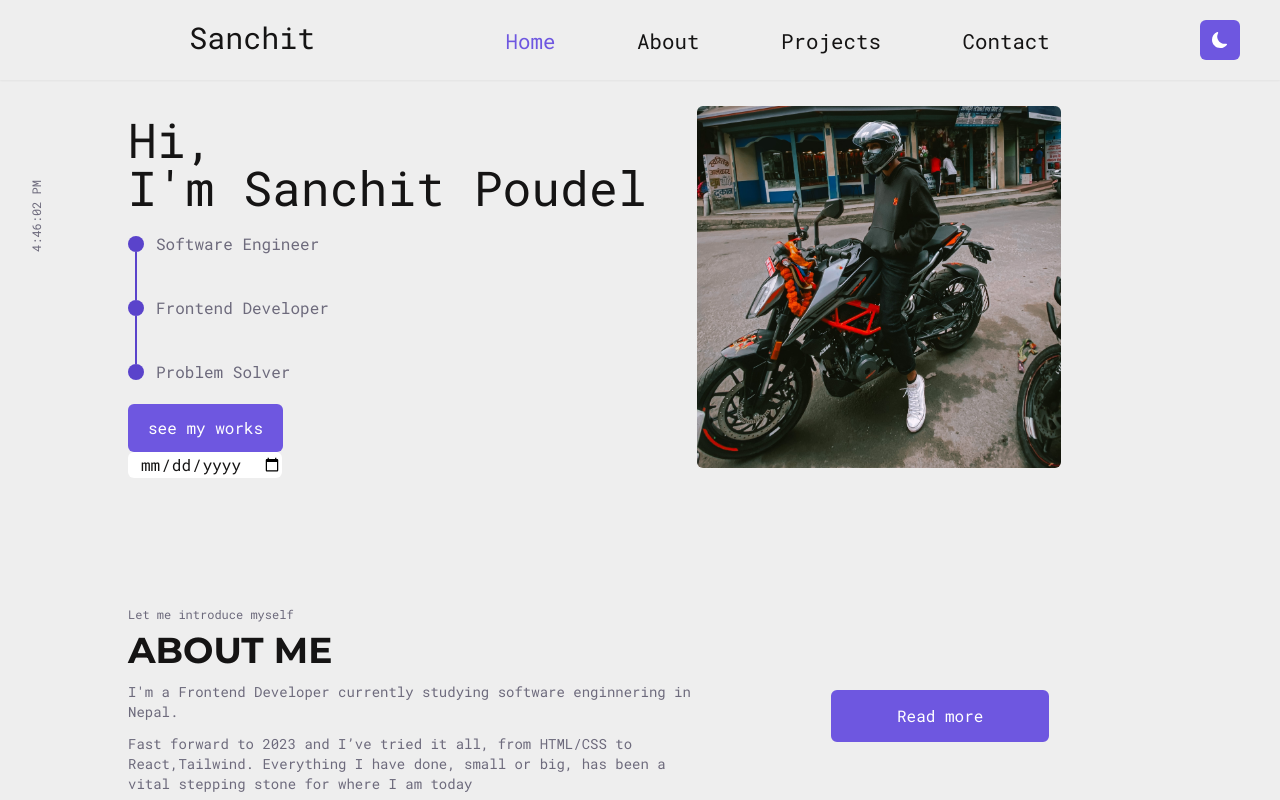
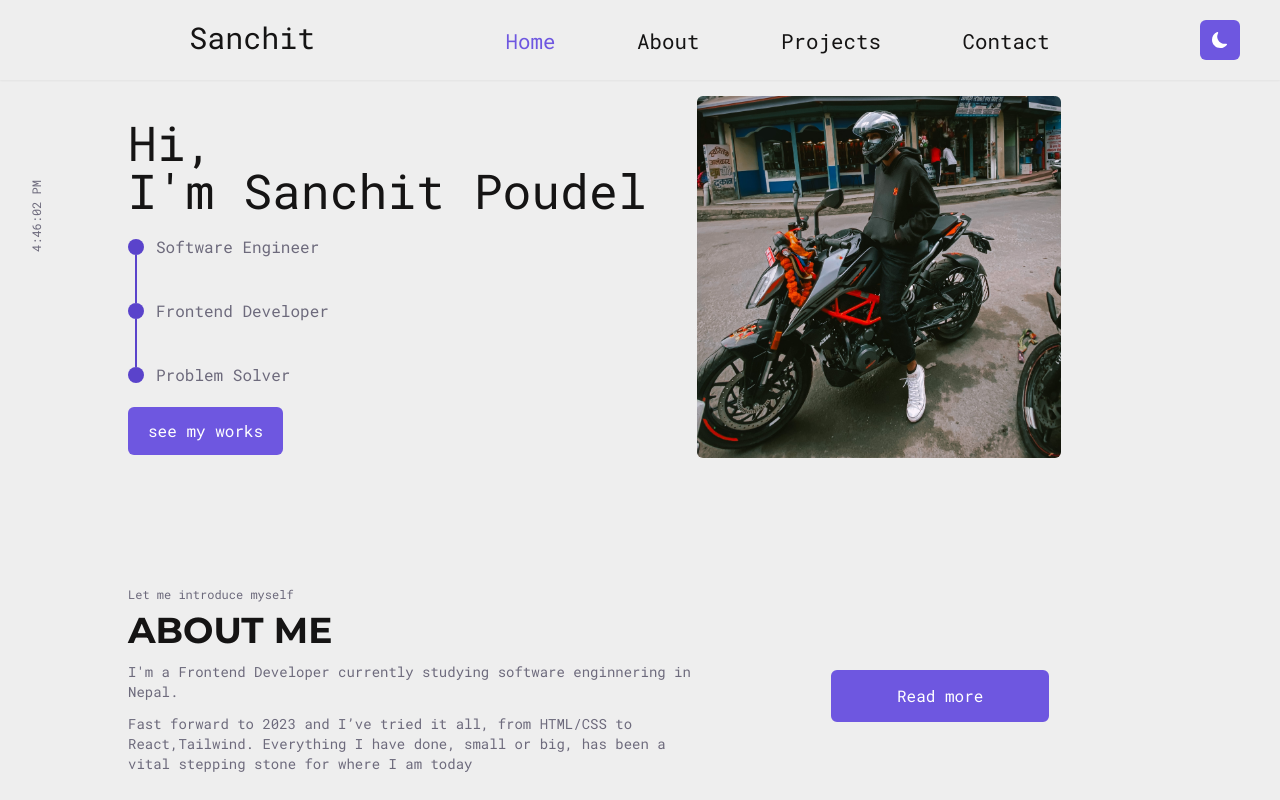
Before and after one commit to poudelsanchit/Sanchit-Poudel, a React (Vite) app: page / in a window 1280 px wide. Shown: the top 800 px of the page. Built offline with nearby package versions, Linux system fonts and the light colour scheme.

Commit message:
feat: :art: Dark Mode

```diff
--- a/src/Components/DatePicker.jsx
+++ /dev/null
@@ -1,23 +0,0 @@
-import React, { useState } from 'react';
-
-const DatePicker = () => {
-    const [selectedDate, setSelectedDate] = useState(new Date());
-
-    const handleDateChange = (event) => {
-        setSelectedDate(event.target.value);
-    };
-    console.log(selectedDate)
-
-    return (
-        <div>
-            <input
-                type="date"
-                value={selectedDate}
-                onChange={handleDateChange}
-                className='text-box border-2 border-solid rounded-md'
-            />
-        </div>
-    );
-};
-
-export default DatePicker;
--- a/src/Pages/Home.jsx
+++ b/src/Pages/Home.jsx
@@ -4,7 +4,6 @@ import { NavLink } from 'react-router-dom';
 import Testimonals from './Testimonals';
 import Projects from './Projects';
 import MainPhoto from '../assets/logo.jpeg'
-import DatePicker from '../Components/DatePicker';
 
 const Home = () => {
     const time = new Date().toLocaleTimeString();
@@ -66,7 +65,6 @@ const Home = () => {
                             </NavLink>
 
                         </div>
-                        <DatePicker />
 
                     </div>
 
--- a/src/index.css
+++ b/src/index.css
@@ -147,6 +147,7 @@
     height: 100%;
 }
 
+/*
 input[type=date],
 input[type=time] {
     border: none;
@@ -165,4 +166,4 @@ input[type=time]::placeholder {
     font-size: 17px;
     font-style: normal;
     font-weight: 400;
-}
+} */
```
